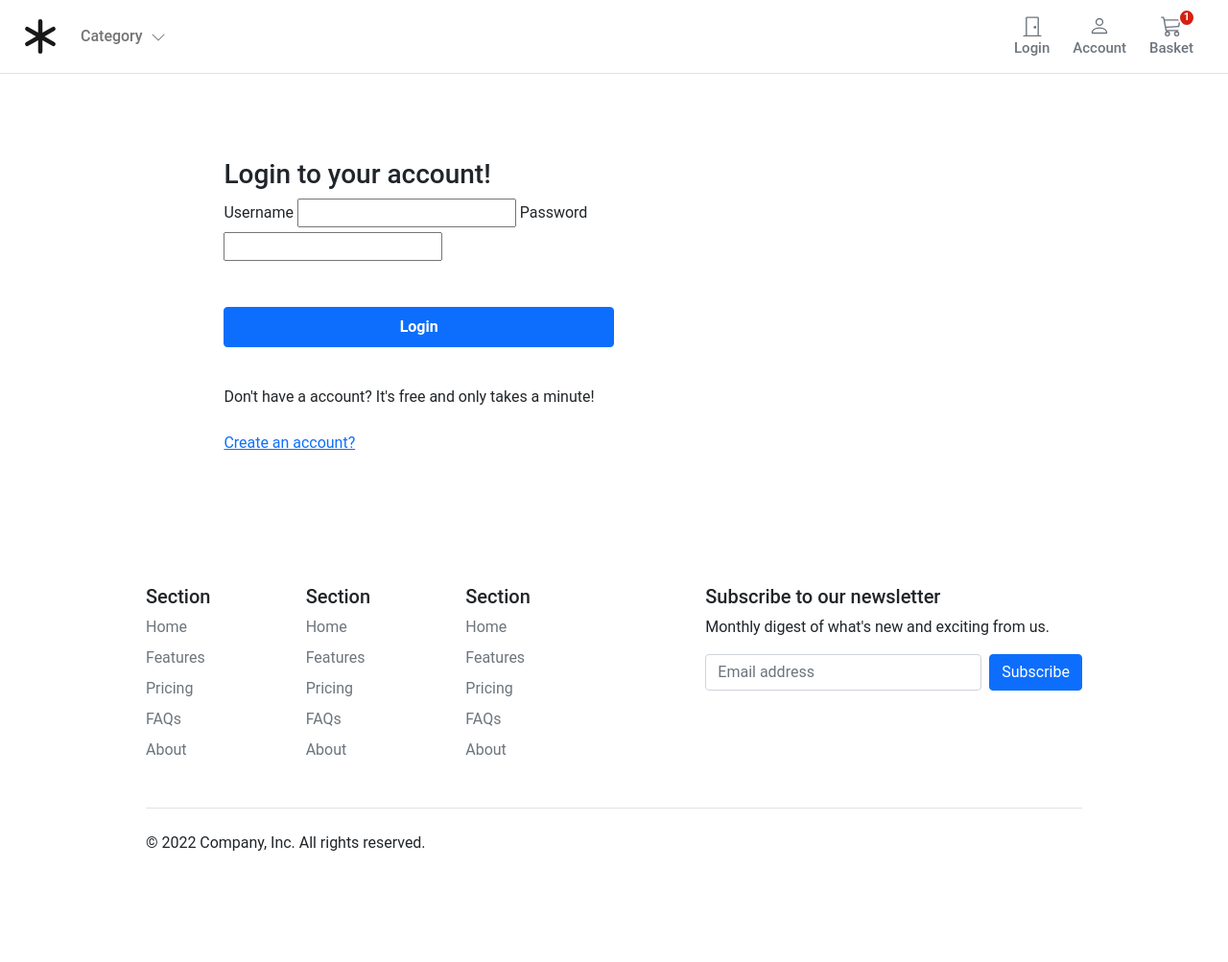
After one commit to Shuvam77/ecommerce_v1, a Django app: template templates/account/registration/login.html in a window 1280 px wide. The commit adds this page. Shown: the whole page at 96% size. Run offline with Django 4.2, Linux system fonts and the light colour scheme; the template is opened without the code that fills it: most values are stand-ins (such as "Sample title", 1, 10 or a date in 2020); form fields are guessed from the names that the template uses.

Commit message:
login and logout session completed

```diff
--- a/account/urls.py
+++ b/account/urls.py
@@ -1,10 +1,14 @@
 from django.urls import path
+from django.contrib.auth import views as auth_views
 
 from . import views
+from .forms import UserLoginForm
 
 app_name = 'account'
 
 urlpatterns = [
+    path('login/', auth_views.LoginView.as_view(template_name='account/registration/login.html', form_class=UserLoginForm), name='login'),
+    path('logout/', auth_views.LogoutView.as_view(next_page='/account/login'), name='logout'),
     path('', views.account_register, name='register'),
     path('activate/<slug:uidb64>/<slug:token>/', views.account_activate, name='activate'),
     path('dashboard/', views.dashboard, name='dashboard')
--- a/core/settings.py
+++ b/core/settings.py
@@ -145,11 +145,11 @@ DEFAULT_AUTO_FIELD = 'django.db.models.BigAutoField'
 #Custome UserModel
 AUTH_USER_MODEL = 'account.UserBase'
 
-LOGIN_REDIRECT_URL = 'store'
+LOGIN_REDIRECT_URL = '/'
 LOGIN_URL = '/account/login/'
 
-LOGOUT_REDIRECT_URL = 'store'
-ACCOUNT_LOGOUT_REDIRECT = 'store'
+LOGOUT_REDIRECT_URL = '/'
+ACCOUNT_LOGOUT_REDIRECT = '/'
 
 SITE_ID = 1
 
--- /dev/null
+++ b/templates/account/registration/login.html
@@ -0,0 +1,65 @@
+{% extends '../../store/base.html' %}
+{% load static %}
+{% load humanize %}
+{% block title %}Login{% endblock %}
+
+{% block content %}
+
+<style>
+    .account-form input {
+        border: 2px solid #ccc;
+        height: calc(2em + .75rem + 2px);
+    }
+
+    .account-form input:focus {
+        border-color: #1497ff;
+        box-shadow: none;
+    }
+</style>
+
+
+<div class="container-fluid">
+    <div class="row no-gutter">
+        <div class="col-md-12">
+            <div class="login d-flex align-items-center py-5">
+                <div class="container">
+                    <div class="row">
+                        <div class="col-12 col-lg-7 max-auto">
+
+                            <form class="account-from p-4 rounded col-lg-10 mx-auto" action="{% url 'account:login' %}" method="post">
+                                {% csrf_token %}
+                                <h3 class="mb-2 font-weight-bold">Login to your account!</h3>
+                                {% if form.errors %}
+                                <div class="alert alert-primary" role="alert">
+                                    Error: Username or Password not correct!
+                                </div>
+                                {% endif %}
+
+                                <label class="form-label">{{form.username.label}}</label>
+                                {{form.username}}
+
+                                <label class="form-label">{{form.password.label}}</label>
+                                {{form.password}}
+
+                                <div class="d-grid gap-2">
+                                    <input type="hidden" name="next" value="{{next}}">
+                                    <button class="btn btn-primary py-2 mb-4 mt-5 fw-bold" type="submit" value="Log-in">Login</button>
+                                </div>
+                                <p class="text-center">
+                                    <p class="mb-4">Don't have a account? It's free and only takes a minute!</p>
+                                    <a href="{% url 'account:register' %}">Create an account?</a>
+                                </p>
+
+
+                            </form>
+
+                        </div>
+                    </div>
+                </div>
+            </div>
+        </div>
+    </div>
+</div>
+
+
+{% endblock %}
--- a/templates/account/registration/register.html
+++ b/templates/account/registration/register.html
@@ -64,9 +64,9 @@
                                 </small>
                                 {{form.password2}}
 
-                                <button class="btn btn-primary btn-block py-2 mb-4 mt-5 fw500 w-100" type="submit">Register</form>
+                                <button class="btn btn-primary btn-block py-2 mb-4 mt-5 fw500 w-100" type="submit">Register</button>
                                 <p class="text-center">
-                                    {% comment %} <a href="{% url 'account:login' %}">Already have an account?</a> {% endcomment %}
+                                    <a href="{% url 'account:login' %}">Already have an account?</a>
                                 </p>
                             </form>
 
--- a/templates/store/header.html
+++ b/templates/store/header.html
@@ -72,7 +72,7 @@
                     </button>
 
                     {% if user.is_authenticated %}
-                    <a type="button" role="button" href="#"
+                    <a type="button" role="button" href="{% url 'account:logout' %}"
                         class="btn btn-outline-secondary border-0 basket-btn">
                         <div>
                             <svg xmlns="http://www.w3.org/2000/svg" width="22" height="22" fill="currentColor"
@@ -85,7 +85,7 @@
                         <span class="fs15 fw500">Logout</span>
                     </a>
                     {% else %}
-                    <a type="button" role="button" href="#"
+                    <a type="button" role="button" href="{% url 'account:login' %}"
                         class="btn btn-outline-secondary border-0 basket-btn">
                         <div>
                             <svg xmlns="http://www.w3.org/2000/svg" width="22" height="22" fill="currentColor"
```
Also changed, not shown: account/forms.py (+10 -0 lines), templates/account/user/dashboard.html (+21 -1 lines), db.sqlite3.
